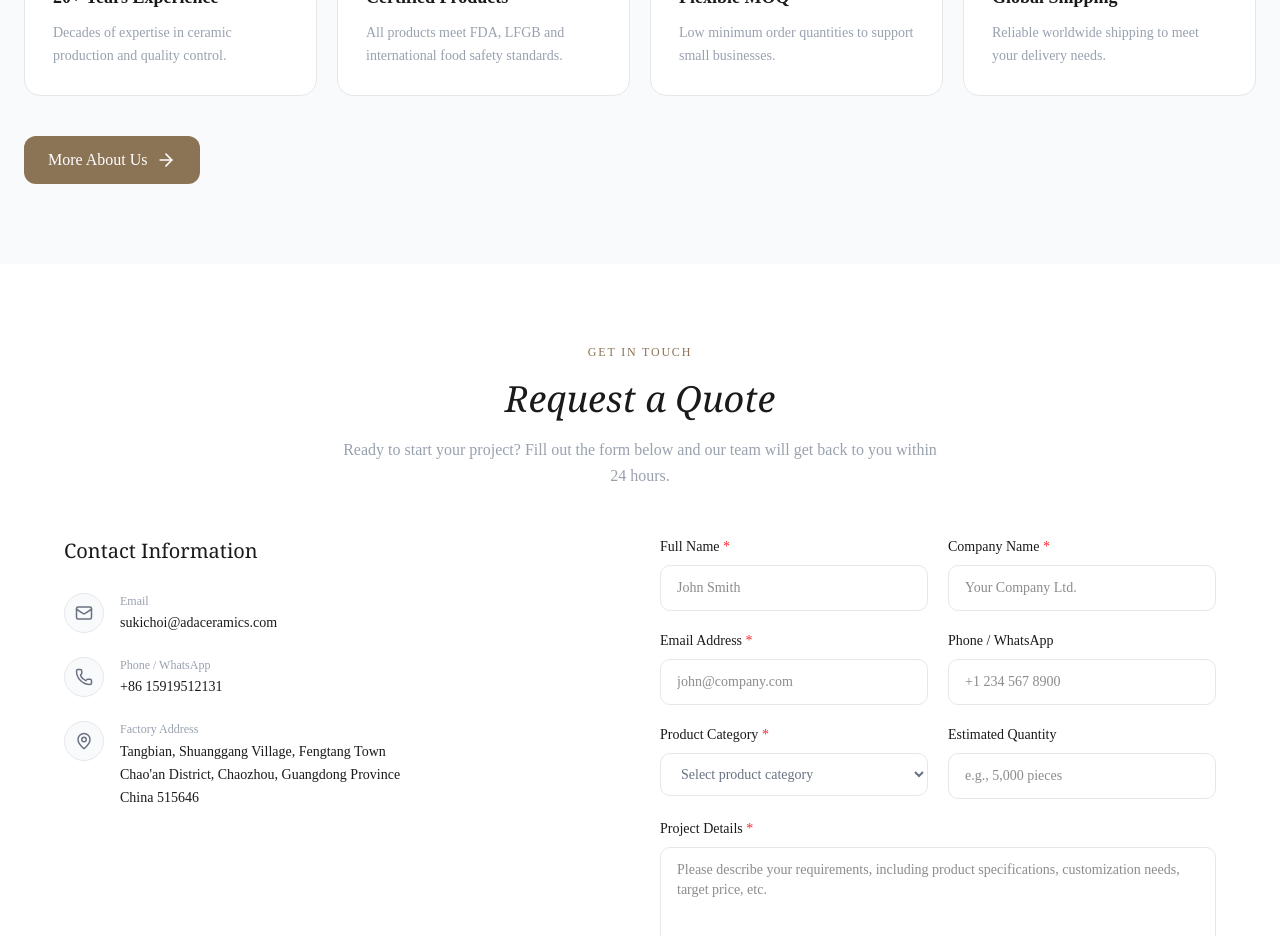
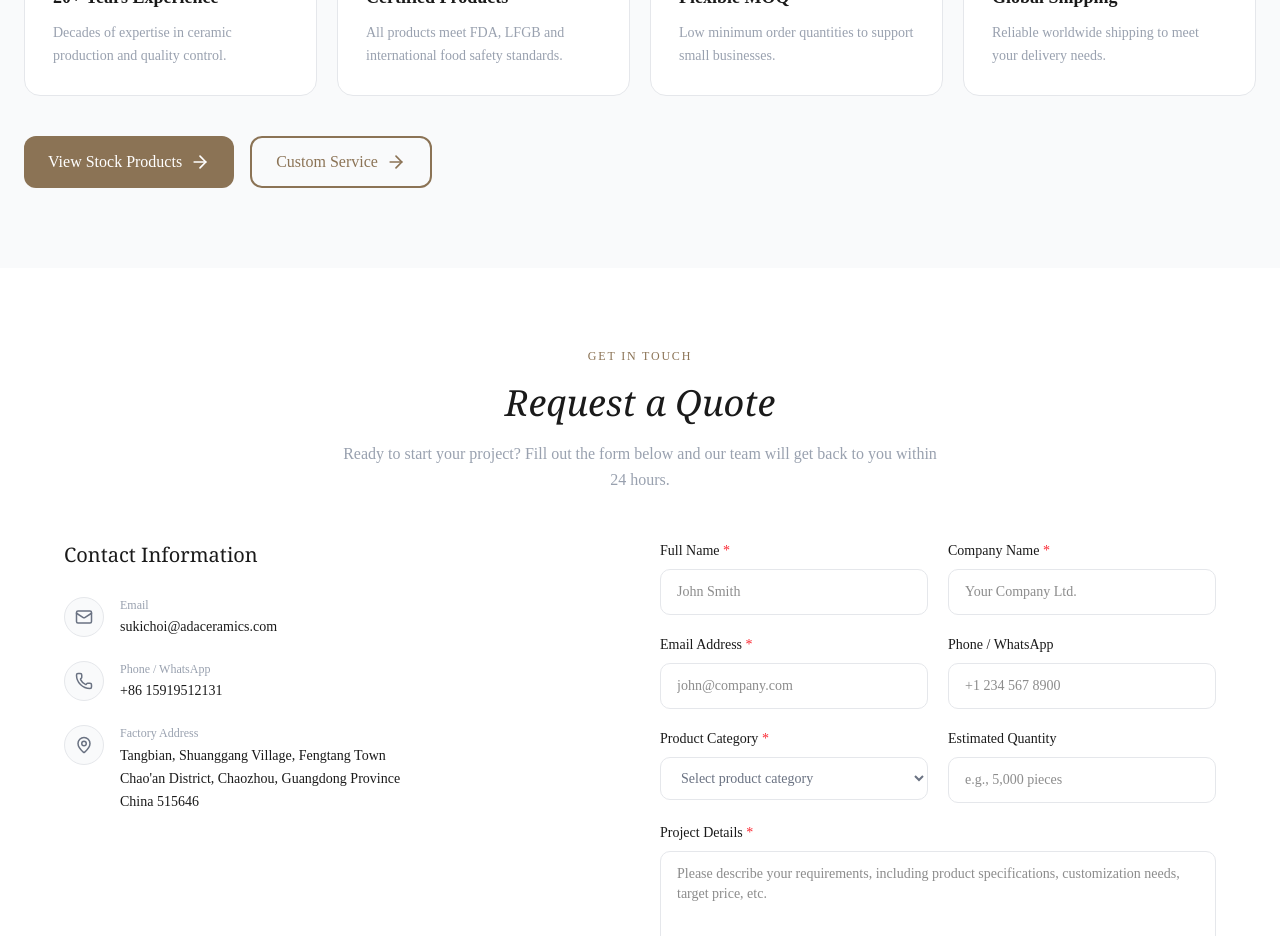
Before and after one commit to ADA-Ceramics/Ada-Ceramics-260525, a Next.js app: page /about in a window 1280 px wide. Shown: the part 3180-4116 px from the top of the page. Built offline with nearby package versions, Linux system fonts and the light colour scheme.

Commit message:
feat: update home-client component with new product and service links

```diff
--- a/components/home/home-client.tsx
+++ b/components/home/home-client.tsx
@@ -304,13 +304,20 @@ Details: ${formData.details}`;
             </div>
           </div>
 
-          {/* More About Us 按钮 */}
-          <div>
+          {/* 内链按钮组 */}
+          <div className="flex flex-col sm:flex-row gap-4">
             <Link
-              href="/en/about"
+              href="/en/products"
               className="inline-flex items-center gap-2 px-6 py-3 bg-[#8b7355] text-white font-medium rounded-lg hover:bg-[#6d5a43] transition-colors"
             >
-              More About Us
+              View Stock Products
+              <ArrowRight className="w-5 h-5" />
+            </Link>
+            <Link
+              href="/en/oem-odm"
+              className="inline-flex items-center gap-2 px-6 py-3 border-2 border-[#8b7355] text-[#8b7355] font-medium rounded-lg hover:bg-[#8b7355] hover:text-white transition-colors"
+            >
+              Custom Service
               <ArrowRight className="w-5 h-5" />
             </Link>
           </div>
```
